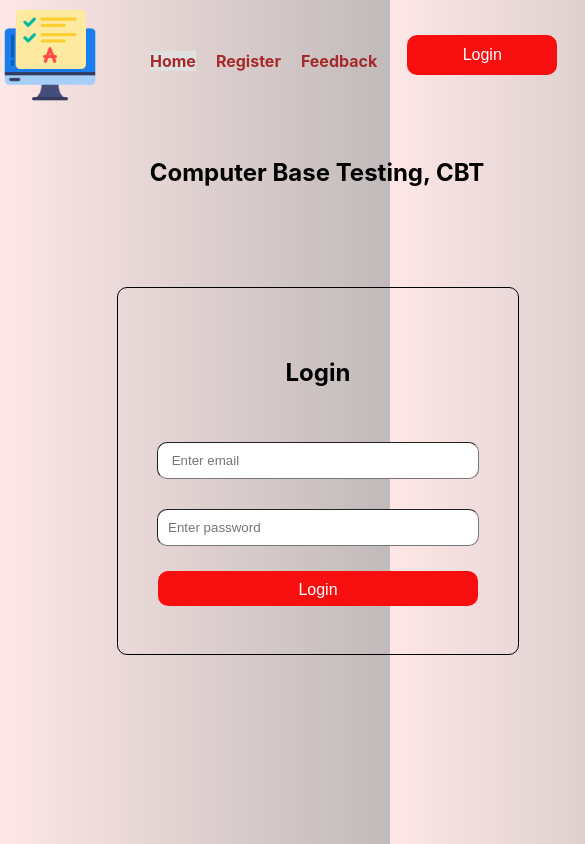
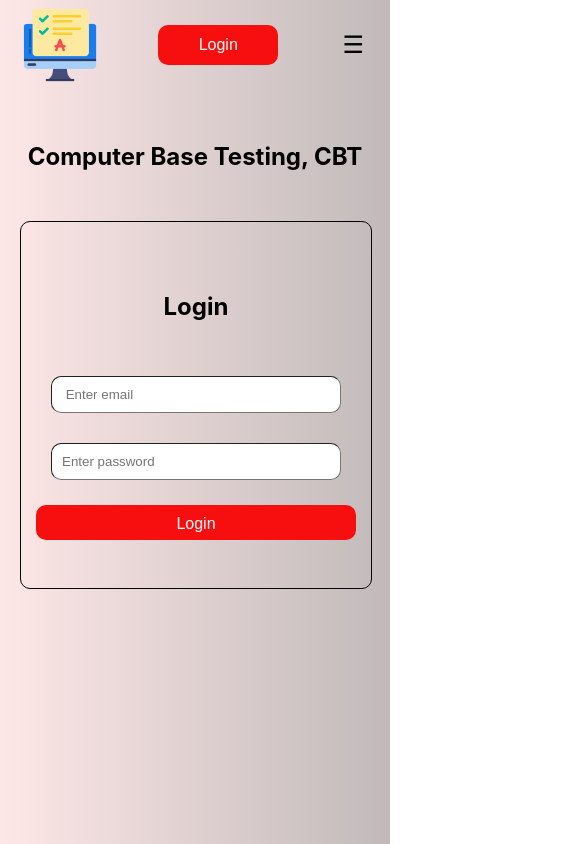
Before and after one commit to GabrielIkpolo/cbt, a React (Vite) app in the folder ui/: page / in a window 390 px wide. Shown: the top 844 px of the page, 585 px wide, since content can reach past the window. Built offline with nearby package versions, Linux system fonts and the light colour scheme.

Commit message:
imlimented mobile view for login

```diff
--- a/ui/src/components/HeaderNav.jsx
+++ b/ui/src/components/HeaderNav.jsx
@@ -6,7 +6,7 @@ import { AuthContext } from "../utils/AuthContext.jsx";
 
 const HeaderNav = () => {
   const navigate = useNavigate();
-
+  const [isMenuOpen, setIsMenuOpen] = useState(false);
   const { token, user } = useContext(AuthContext);
   const { handleLogout } = useContext(AuthContext);
 
@@ -20,9 +20,14 @@ const HeaderNav = () => {
   }
 
 
+  // Function to toggle the menu's state
+  const toggleMenu = () => {
+    setIsMenuOpen(!isMenuOpen);
+  };
+
   return (
     <>
-      <div className="headers">
+      {/* <div className="headers">
         <img className="logo" src={logo} alt="log" />
         <nav className="nav">
           <ul className="navListParent">
@@ -34,7 +39,30 @@ const HeaderNav = () => {
 
         {token ? <button className="logoutBtn" onClick={logOut}>Logout</button> :
           <button className="loginButton" onClick={redirectToHome}> Login</button>}
-      </div>
+      </div> */}
+
+      <header className="headers">
+        <img className="logo" src={logo} alt="logo" />
+
+        {/* Hamburger Icon for mobile */}
+        <button className="hamburger" onClick={toggleMenu}>
+          &#9776; {/* This is the hamburger icon character */}
+        </button>
+
+        {/* Add a class to the nav based on the menu state */}
+        <nav className={`nav ${isMenuOpen ? 'nav-open' : ''}`}>
+          <ul className="navListParent">
+            <li className="listItems"><NavLink to="/" className="navLink" onClick={toggleMenu}>Home</NavLink></li>
+            <li className="listItems"><NavLink to="register" className="navLink" onClick={toggleMenu}>Register</NavLink></li>
+            <li className="listItems"><NavLink to="feedback" className="navLink" onClick={toggleMenu}>Feedback</NavLink></li>
+          </ul>
+        </nav>
+
+        <div className="auth-buttons">
+          {token ? <button className="logoutBtn" onClick={logOut}>Logout</button> :
+            <button className="loginButton" onClick={redirectToHome}> Login</button>}
+        </div>
+      </header>
     </>
   );
 };
--- a/ui/src/components/footerNav.css
+++ b/ui/src/components/footerNav.css
@@ -26,3 +26,14 @@
     margin-top: 20.2rem;
   }
 }
+
+@media (max-width: 600px) {
+  .footer {
+    /* The only thing needed is to ensure it doesn't have a fixed width */
+    width: 100%; /* It will take up the full screen width */
+    box-sizing: border-box; /* Include padding in the width calculation */
+    padding: 1rem 0;
+    margin-top: 2rem; /* Reduced top margin for better spacing */
+    text-align: center; /* Center the text inside */
+  }
+}
--- a/ui/src/components/headerNav.css
+++ b/ui/src/components/headerNav.css
@@ -1,68 +1,94 @@
-.headers{
-  padding-top: 5px;
-  padding-bottom: 5px;
-  display: grid;
-  grid-template-columns: repeat(3, 1fr);
-  grid-gap: 10px;
-  grid-row: 1;
+/* --- Desktop First Styles --- */
+.headers {
+  display: flex;
+  justify-content: space-between;
+  align-items: center;
+  padding: 5px 20px;
 }
 
 .logo {
-  width: 100px;
-  height: 100px;
+  width: 80px;
+  height: 80px;
 }
-
-/* .nav {
-  display: flex;
-  justify-content: center;
-} */
 
 .navListParent {
   display: flex;
-  justify-content: center;
+  margin: 0;
+  padding: 0;
 }
 
 .listItems {
-  margin-right:20px;
+  margin-right: 25px;
   list-style: none;
-  padding-top: 30px;
-
 }
 
 .navLink {
   text-decoration: none;
   color: brown;
-  /* color:  #3c3333;
-  font-size: 18px; */
   font-weight: bold;
 }
 
-.loginButton {
+.auth-buttons {
+  /* A wrapper for the auth buttons */
+}
+
+.loginButton, .logoutBtn {
   border-radius: 10px;
   background-color: rgb(247, 15, 15);
-  width: 150px; /* Set width to auto */
-  height: 40px; /* Set height to auto */
-  margin-left: auto;
-  margin-right: auto;
-  margin-top: auto;
-  margin-bottom: auto;
-  overflow: hidden;
+  width: 120px;
+  height: 40px;
   border: none;
   font-size: 16px;
   color: white;
+  cursor: pointer;
 }
 
-.logoutBtn{
-  border-radius: 10px;
-  background-color: rgb(247, 15, 15);
-  width: 150px; /* Set width to auto */
-  height: 40px; /* Set height to auto */
-  margin-left: auto;
-  margin-right: auto;
-  margin-top: auto;
-  margin-bottom: auto;
-  overflow: hidden;
-  border: none;
-  font-size: 16px;
-  color: white;
+/* Hide hamburger on desktop */
+.hamburger {
+  display: none;
 }
+
+
+/* ======================================================== */
+/* START: PROPOSED MOBILE STYLES (for screens <= 768px)     */
+/* ======================================================== */
+@media (max-width: 768px) {
+  .headers {
+    flex-wrap: wrap;
+    position: relative;
+  }
+
+  .hamburger {
+    display: block;
+    font-size: 24px;
+    background: none;
+    border: none;
+    cursor: pointer;
+    /* Make it the last item in the row */
+    order: 2;
+  }
+
+  .auth-buttons {
+      order: 1; /* Move auth buttons before hamburger icon */
+  }
+
+  .nav {
+    display: none; /* Hide the nav by default */
+    width: 100%;
+    order: 3; /* Make nav appear on the second line */
+  }
+
+  .nav-open {
+    display: block; /* Show the nav when the menu is open */
+  }
+
+  .navListParent {
+    flex-direction: column; /* Stack the nav links vertically */
+    align-items: center;
+    padding-top: 20px;
+  }
+
+  .listItems {
+    margin: 10px 0; /* Adjust spacing for vertical layout */
+  }
+}
--- a/ui/src/components/login.css
+++ b/ui/src/components/login.css
@@ -72,34 +72,43 @@ input {
     /* Add shadow on hover for depth */
 }
 
-@media(max-width:600px) {
+
+
+
+@media (max-width: 600px) {
 
     .parrentDiv {
+        /* Add some padding to the sides on mobile */
+        padding: 0 20px;
         margin-top: 2rem;
     }
 
+    .cbtTitle,
     .login {
-        width: 400px;
-        margin-left: 30%;
-        margin-right: 30%;
-        border: 1px solid black;
-        margin-top: 100px;
-        border-radius: 10px;
+        /* Change from fixed width to a flexible width */
+        width: 100%;
+        margin-top: 20px;
     }
 
-    .cbtTitle {
-        text-align: center;
-        font-size: 12px;
-        font-weight: lighter;
-        margin-top: 1rem;
-        width: 400px;
-        margin: auto;
-
-        margin-left: 30%;
-        margin-right: 30%;
+    .login {
+        margin-top: 50px;
     }
 
-    .submitBtn{
+    /* Make the form elements fill their container */
+    .loginForm {
+        /* Add padding inside the form */
+        padding: 0 15px;
+        box-sizing: border-box;
+    }
+
+    .inputes input,
+    .submitBtn {
+        /* The inputs and button should take the full available width */
+        width: 100%;
+        box-sizing: border-box;
+    }
+
+    .submitBtn {
         margin-bottom: 3rem;
     }
 }
```
